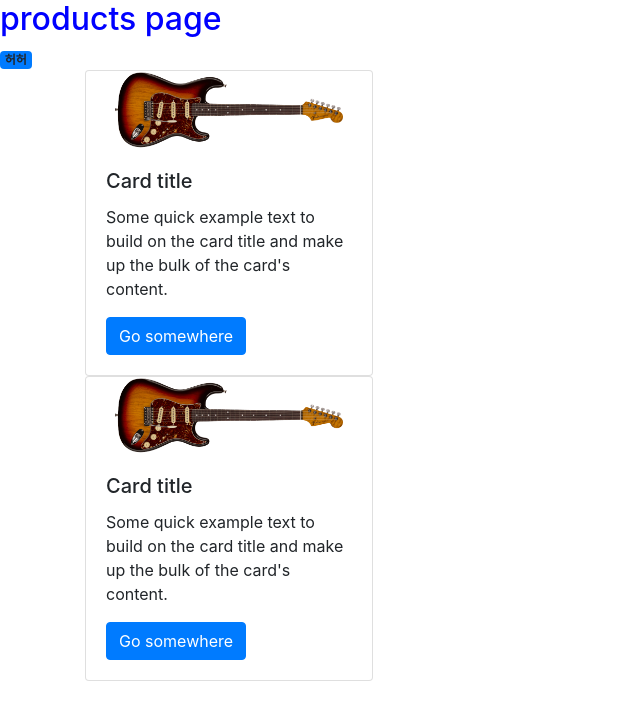
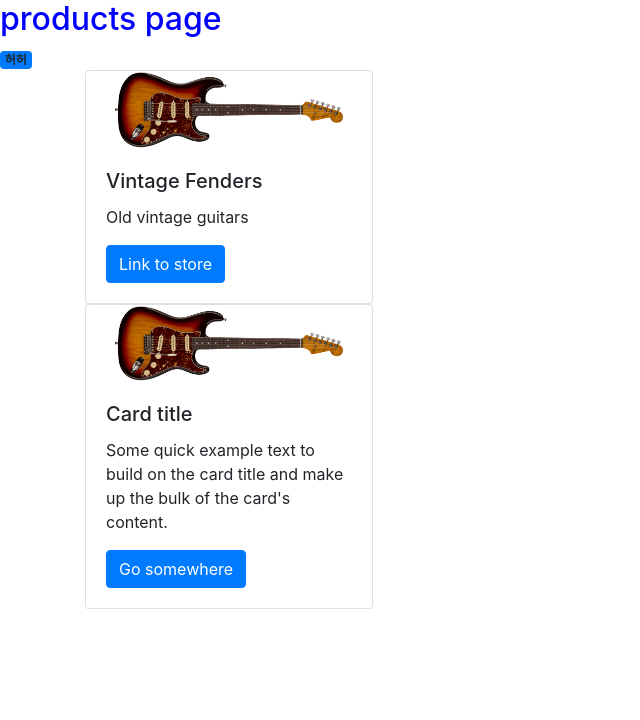
Before and after one commit to andychyou/django2, a Django app: page /products/ in a window 1280 px wide. Shown: the part 56-776 px from the top of the page, without its empty margins (0-640 px from the left). Run offline with Django 4.2, Linux system fonts and the light colour scheme.

Commit message:
added fender site

```diff
--- a/website_project/products/templates/products/first.html
+++ b/website_project/products/templates/products/first.html
@@ -8,9 +8,9 @@
         <div class="card" style="width: 18rem;">
             <img src="{% static 'img/strat.png' %}" alt="" srcset="" style="width: 80%; align-self: center;">
             <div class="card-body">
-            <h5 class="card-title">Card title</h5>
-            <p class="card-text">Some quick example text to build on the card title and make up the bulk of the card's content.</p>
-            <a href="#" class="btn btn-primary">Go somewhere</a>
+            <h5 class="card-title">Vintage Fenders</h5>
+            <p class="card-text">Old vintage guitars</p>
+            <a href="www.fender.com" class="btn btn-primary">Link to store</a>
             </div>
         </div>
         <div class="card" style="width: 18rem;">
```
